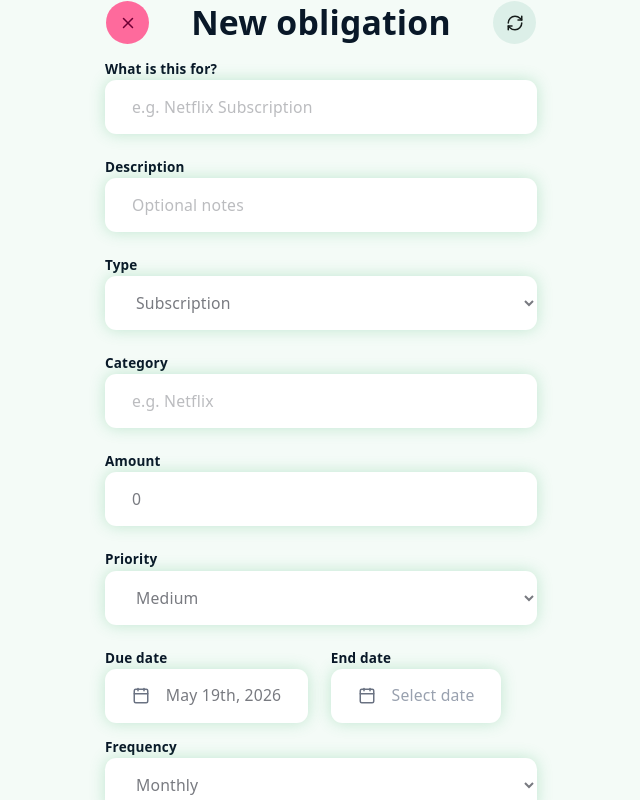
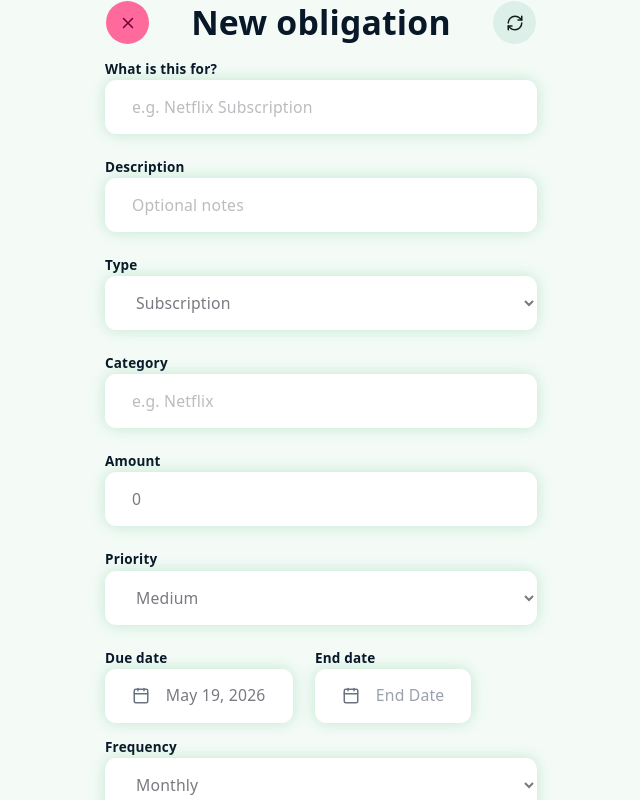
Before and after one commit to COS301-SE-2026/SpendSense, a React (Vite) app in the folder frontend/: page /obligationForm in a window 1280 px wide. Shown: the top 800 px of the page, without its empty margins (319-959 px from the left). Built offline with nearby package versions, Linux system fonts and the light colour scheme; no server answers.

Commit message:
Fix: uninstalled bad dependancies

```diff
--- a/frontend/src/domains/ObligationForm.tsx
+++ b/frontend/src/domains/ObligationForm.tsx
@@ -2,7 +2,6 @@
 import {useState} from "react";
 import {useForm,Controller,useWatch, type Resolver} from "react-hook-form";
 import {zodResolver} from "@hookform/resolvers/zod";
-import {format} from "date-fns";
 import * as z from "zod";
 import {useNavigate} from "react-router-dom";
 import {LongButton} from "../components/common/LongButton";
@@ -256,11 +255,11 @@ export default function ObligationForm(){
                                             className="rounded-lg w-full justify-start text-left font-normal flex items-center"
                                         >
                                         <CalenderIcon className="mr-2 h-4 w-4 text-gray-500" />
-                                        {field.value ? (
-                                            format(field.value, "PPP")
-                                        ) : (
-                                            <span className="text-gray-400">Select date</span>
-                                        )}
+                                            {field.value ? (
+                                                    new Intl.DateTimeFormat('en-US', { dateStyle: 'long' }).format(new Date(field.value))
+                                                ) : (
+                                                    <span className="text-gray-400">Start Date</span>
+                                            )}
                                         </LongButton>
                                     </PopoverTrigger>
                                     <PopoverContent className="w-auto p-0 bg-white border rounded-md shadow-md" align="start">
@@ -292,9 +291,9 @@ export default function ObligationForm(){
                                         >
                                         <CalenderIcon className="mr-2 h-4 w-4 text-gray-500" />
                                         {field.value ? (
-                                            format(field.value, "PPP")
-                                        ) : (
-                                            <span className="text-gray-400">Select date</span>
+                                            new Intl.DateTimeFormat('en-US', { dateStyle: 'long' }).format(new Date(field.value))
+                                            ) : (
+                                                <span className="text-gray-400">End Date</span>
                                         )}
                                         </LongButton>
                                     </PopoverTrigger>
--- a/frontend/src/domains/PaymentForm.tsx
+++ b/frontend/src/domains/PaymentForm.tsx
@@ -2,7 +2,6 @@
 import {useState} from "react";
 import {useForm,Controller, type Resolver} from "react-hook-form";
 import {zodResolver} from "@hookform/resolvers/zod";
-import {format} from "date-fns";
 import * as z from "zod";
 import {useNavigate} from "react-router-dom";
 import {LongButton} from "../components/common/LongButton";
@@ -122,7 +121,7 @@ export default function ObligationForm(){
                                     >
                                     <CalenderIcon className="mr-2 h-4 w-4 text-gray-500" />
                                     {field.value ? (
-                                        format(field.value, "PPP")
+                                        new Intl.DateTimeFormat('en-US', { dateStyle: 'long' }).format(new Date(field.value))
                                     ) : (
                                         <span className="text-gray-400">Select date</span>
                                     )}
```
Also changed, not shown: 1 other file (tests, documents, lock files or other folders).
